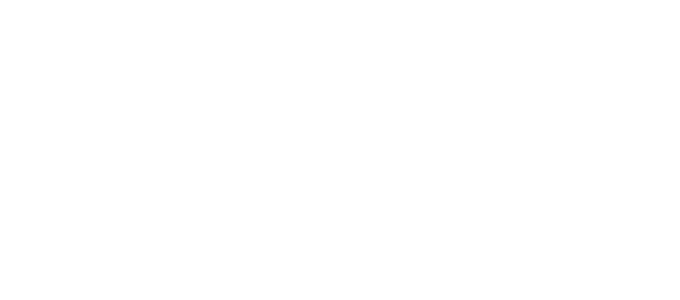
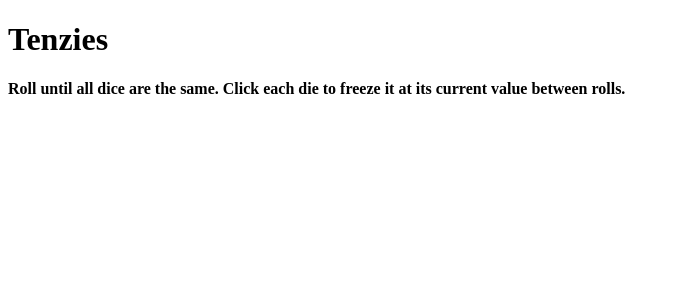
Before and after one commit to joshuaombasa/Tenzies-game-React, a React (Vite) app: page / in a window 1280 px wide. Shown: the top 300 px of the page, without its empty margins (0-680 px from the left). Built offline with nearby package versions, Linux system fonts and the light colour scheme.

Commit message:
upsated jsx

```diff
--- a/src/App.jsx
+++ b/src/App.jsx
@@ -1,4 +1,6 @@
 import React from 'react'
+
+import Box from './Box'
 
 import './App.css'
 
@@ -6,8 +8,26 @@
 
 
   return (
-    <div>
+    <div className='container'>
+      <div className="boxes--container">
+        <h1 className="title">Tenzies</h1>
+        <h4 className="game--details">
+        Roll until all dice are the same. Click each die to freeze it at its current value between rolls.
+        </h4>
+        <div className="buttons--cotainer">
 
+        <Box />
+        <Box />
+        <Box />
+        <Box />
+        <Box />
+        <Box />
+        <Box />
+        <Box />
+        <Box />
+        <Box />
+      </div>
+      </div>
     </div>
   )
 }
```
